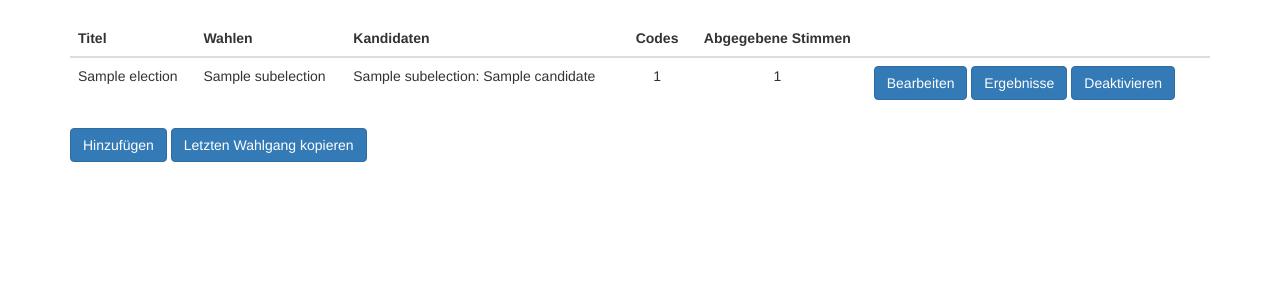
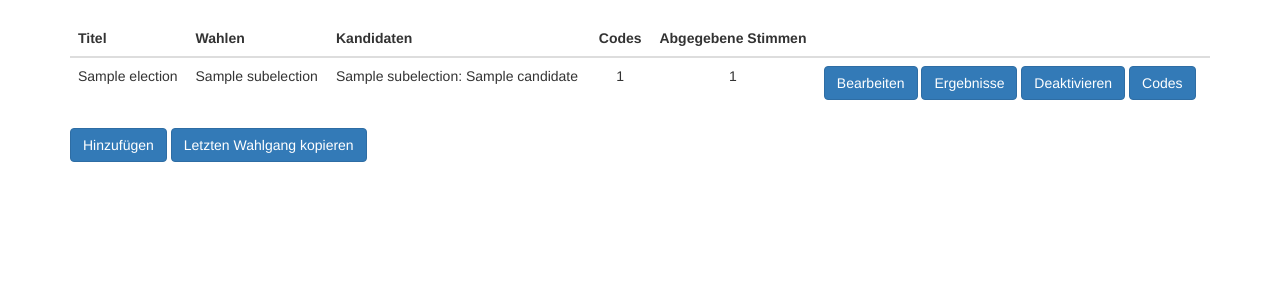
Before and after one commit to VolkerSchiewe/breakfast, a Django app: page /elections in a window 1280 px wide. Shown: the part 52-352 px from the top of the page. Run offline with Django 3.2, Linux system fonts and the light colour scheme; a user stored in the database is signed in; tables that the repository leaves empty hold one stand-in row (values such as "Sample post"); some libraries are stand-ins or nearby versions.

Commit message:
option to show codes

```diff
--- a/election/models.py
+++ b/election/models.py
@@ -103,6 +103,10 @@ class Election(models.Model):
                 user.save()
                 i += 1
 
+    def get_plain_codes(self):
+        self.electionuser_set.all().values_list('user__username', flat=True)
+        return '</br>'.join(self.electionuser_set.all().values_list('user__username', flat=True))
+
 
 class ElectionUser(models.Model):
     user = models.OneToOneField(User)
--- a/election/templates/elections.html
+++ b/election/templates/elections.html
@@ -30,6 +30,8 @@
                             Ergebnisse</a>
                         <a class="btn btn-primary" href="{% url 'activate_election' election.id %}">
                             {% if election.active %}Deaktivieren{% else %}Aktivieren {% endif %}</a>
+                        <a class="btn btn-primary" href="{% url 'get_user_codes' election.id %}"
+                           target="_blank">Codes</a>
                     </td>
                 </tr>
             {% endfor %}
--- a/election/urls.py
+++ b/election/urls.py
@@ -14,6 +14,7 @@ urlpatterns = [
     url(r'^elections/create$', views.create_election, name='create_election'),
     url(r'^elections/clone', views.clone_election, name='clone_election'),
     url(r'^elections/(?P<election_id>\d+)$', views.edit_election, name='edit_election'),
+    url(r'^elections/(?P<election_id>\d+)/codes$', views.get_user_codes, name='get_user_codes'),
     url(r'^elections/(?P<election_id>\d+)/activate$', views.toggle_active_election, name='activate_election'),
 
     url(r'^get_candidate_image/(?P<candidate_id>\d+)$', views.get_candidate_image, name='get_candidate_image'),
--- a/election/views.py
+++ b/election/views.py
@@ -6,6 +6,7 @@ from django.contrib.auth import logout
 from django.core.files import File
 from django.db import transaction
 from django.db.models import QuerySet
+from django.http import HttpResponse
 from django.shortcuts import render, redirect
 from django.views import View
 
@@ -159,3 +160,7 @@ def edit_election(request, election_id):
     election = Election.objects.get(pk=election_id)
 
     return render(request, 'edit_election.html', {'election': election, })
+
+
+def get_user_codes(request, election_id):
+    return HttpResponse(Election.objects.get(pk=election_id).get_plain_codes())
```
